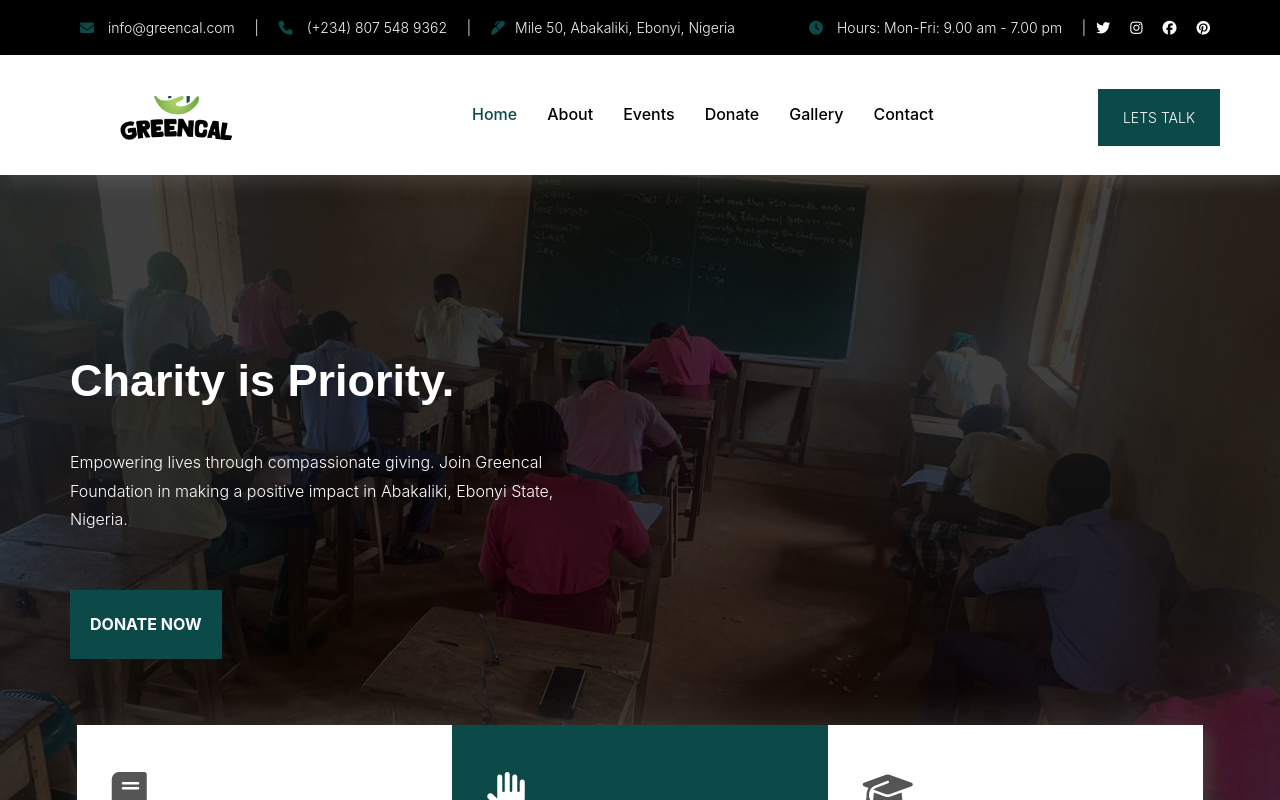
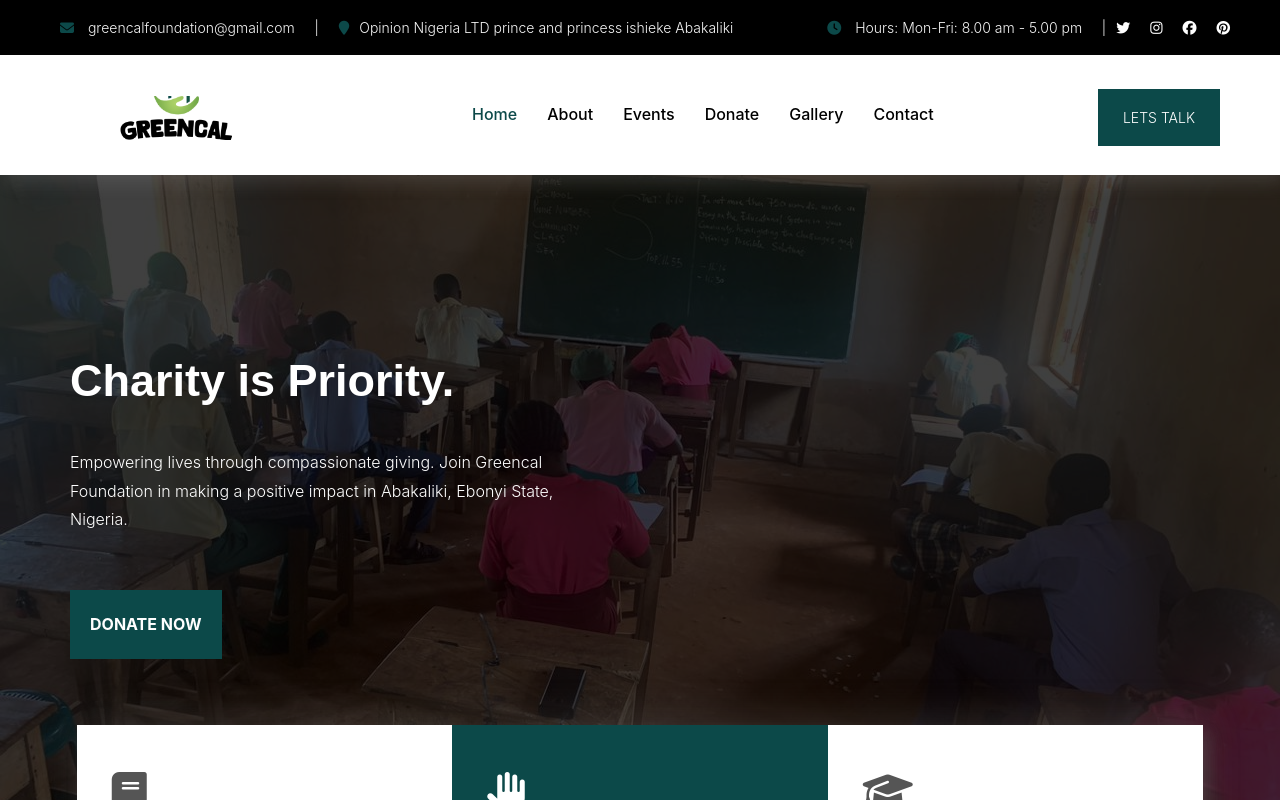
Before and after one commit to TheMoeEntity/greencalv2, a Next.js app: page / in a window 1280 px wide. Shown: the top 800 px of the page. Built offline with nearby package versions, Linux system fonts and the light colour scheme.

Commit message:
Update business hours and contact information in the footer and header.

```diff
--- a/components/Footer/index.tsx
+++ b/components/Footer/index.tsx
@@ -27,7 +27,7 @@ const Footer = () => {
           <p>
             Giving help To Those Who Need It. Charity works make the world a better place.
           </p>
-          <strong>Opening Hours :</strong> Monday Sat: 9am to 6pm
+          <strong>Opening Hours :</strong> Monday Sat: 8am to 5pm
 
           <div className={styles.icons}>
             <i className="fa-brands fa-facebook"></i>
@@ -42,7 +42,7 @@ const Footer = () => {
             <div>
               <i className="fas fa-map-marker"></i>
             </div>
-            <div>Nepa Junction, Mile 50, Abakaliki, Ebonyi, Nigeria</div>
+            <div>Opinion Nigeria LTD prince and princess ishieke Abakaliki</div>
           </div>
 
           <div>
@@ -58,7 +58,7 @@ const Footer = () => {
               <i className="fa-solid fa-envelope"></i>
             </div>
             <div>
-              info@greencal.com, info.greencal@yahoo.com</div>
+              greencalfoundation@gmail.com</div>
           </div>
         </div>
         <div>
--- a/components/Header/index.module.css
+++ b/components/Header/index.module.css
@@ -215,7 +215,7 @@
     align-items: center;
     flex-flow: row wrap;
     justify-content: space-between;
-    padding: 0 60px;
+    padding: 0 40px;
 
 }
 
--- a/components/Header/index.tsx
+++ b/components/Header/index.tsx
@@ -75,15 +75,11 @@ const Header = () => {
       >
         <div>
           <div>
-            <i className="fa fa-envelope"></i> info@greencal.com
+            <i className="fa fa-envelope"></i> greencalfoundation@gmail.com
             &nbsp;&nbsp;&nbsp;&nbsp;|
           </div>
           <div>
-            <i className="fa fa-phone"></i> (+234) 807 548 9362
-            &nbsp;&nbsp;&nbsp;&nbsp;|
-          </div>
-          <div>
-            <i className="fa fa-marker"></i>Mile 50, Abakaliki, Ebonyi, Nigeria
+            <i className="fas fa-map-marker"></i>Opinion Nigeria LTD prince and princess ishieke Abakaliki
             &nbsp;&nbsp;&nbsp;
           </div>
         </div>
@@ -91,7 +87,7 @@ const Header = () => {
         <div>
           <div>
             <i style={{ color: "#0C4949" }} className="fa fa-clock"></i> Hours:
-            Mon-Fri: 9.00 am - 7.00 pm &nbsp;&nbsp;&nbsp;&nbsp;|
+            Mon-Fri: 8.00 am - 5.00 pm &nbsp;&nbsp;&nbsp;&nbsp;|
             <i className="fa-brands fa-twitter"></i>
             <i className="fa-brands fa-instagram"></i>
             <i className="fa-brands fa-facebook"></i>
```
